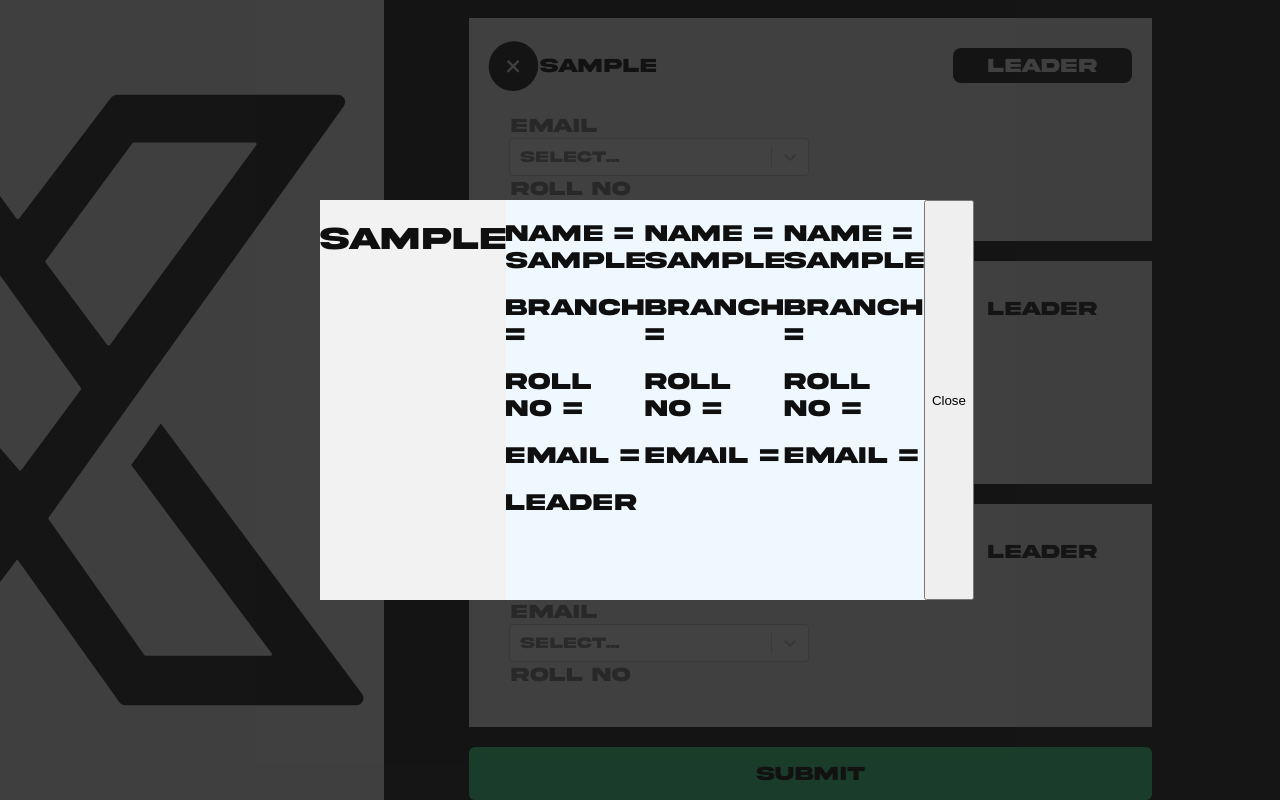
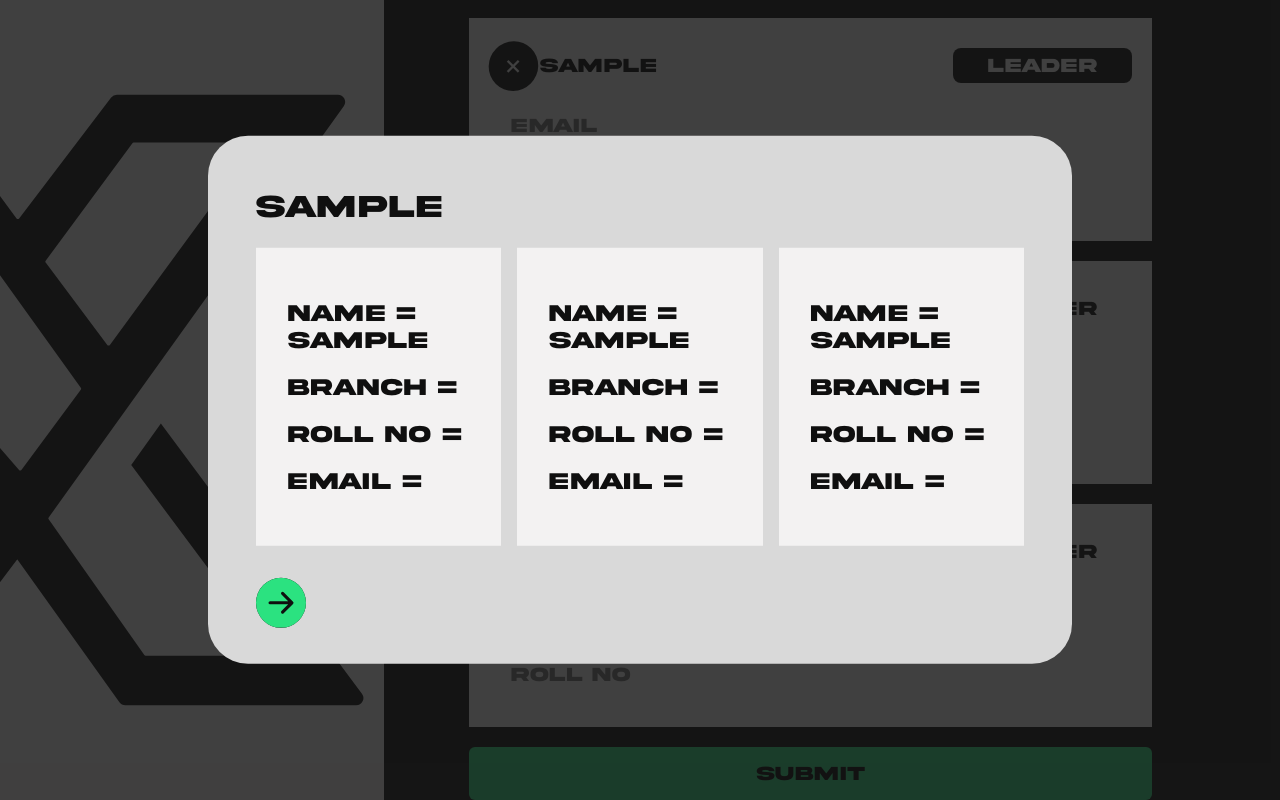
Before and after one commit to Iron0utlaw/NSUTthon24, a React (Create React App) app: page /r in a window 1280 px wide. Both pictures are taken after typing "Sample", "Sample", "Sample", "Sample" into the empty fields and a click on the button "Submit". Built offline with nearby package versions, Linux system fonts and the light colour scheme; no server answers.

Commit message:
Modal CSS added part 1

```diff
--- a/package.json
+++ b/package.json
@@ -10,6 +10,7 @@
     "axios": "^1.4.0",
     "react": "^18.2.0",
     "react-dom": "^18.2.0",
+    "react-icons": "^4.9.0",
     "react-router-dom": "^6.11.2",
     "react-scripts": "5.0.1",
     "react-select": "^5.7.3",
--- a/src/comp/Modal.js
+++ b/src/comp/Modal.js
@@ -2,18 +2,23 @@ import React from 'react'
 import  ReactDOM from 'react-dom'
 import './modal.css'
 import Preview from './Preview'
+import { BsFillArrowRightCircleFill } from 'react-icons/bs'
 const Modal = ({closeModal, data ,team}) => {
   return ReactDOM.createPortal(
     <>
         <div className='modal-wrapper' onClick={closeModal}></div>
         <div className='modal-container'>
-            <h1>{data[0].teamName}</h1>
+            <h1>{!data[0].teamName ? `Team Name`: data[0].teamName}</h1>
+            <div className='team-pre'>
             {
                 data.slice(0,team).map((person) => {
                     return <Preview key={person.id} person={person}/>
                 })
             }
-            <button form='my-form' type='submit' onClick={closeModal}>Close</button>
+            </div>
+            <button className='final-submit-btn' form='my-form' type='submit' onClick={closeModal}>
+              <BsFillArrowRightCircleFill/>
+            </button>
         </div>
     </>,document.querySelector(".ThonModal")
   )
--- a/src/comp/Preview.js
+++ b/src/comp/Preview.js
@@ -8,7 +8,7 @@ const Preview = ({person}) => {
         <h2>Branch = {person.branch}</h2>
         <h2>Roll No = {person.rollno}</h2>
         <h2>Email = {person.email}</h2>
-        {person.leader && <h2>Leader</h2>}
+        {/* {person.leader && <h2>Leader</h2>} */}
     </div>
   )
 }
--- a/src/comp/acc/Myacc.js
+++ b/src/comp/acc/Myacc.js
@@ -118,7 +118,7 @@ const Myacc = ({name, data, setData, id}) => {
         {toggle &&
             <div className='acc-toggle'>
                 <input required type='text' name="email" placeholder="Email" value={data[id].email} onChange={e => emailHandler(e,id)}></input>
-                <Select required className='drop' options={options} onChange={value => newBranchHandler(value,id)}/>
+                <Select required className='drop' placeholder="Branch" options={options} onChange={value => newBranchHandler(value,id)}/>
                 <input required type='text' name="rollno" placeholder="Roll No" value={data[id].rollno} onChange={e => rollnoHandler(e,id)}></input>
             </div>
         }
--- a/src/comp/modal.css
+++ b/src/comp/modal.css
@@ -12,10 +12,30 @@
     top: 50%;
     left: 50%;
     transform: translate(-50%,-50%);
-    background-color: var(--main);
-    height: 50vh;
-    width: 50vw;
+    background-color: #D9D9D9;
+    min-height: max-content;
+    min-width: 60vw;
     color: var(--sec);
-    display: flex;
-    justify-content: space-between;
+    padding: 2rem 3rem;
+    border-radius: 40px;
 }
+
+.team-pre{
+    display: grid;
+    grid-template-columns: repeat(auto-fit, minmax(calc(25% - 1rem), 1fr));
+    grid-auto-flow: row dense;
+    gap: 1em;
+}
+
+.final-submit-btn{
+    position: relative;
+    margin-right: 3rem;
+    margin-top: 2rem;
+    border: none;
+    border-radius: 100%;
+    font-size: 50px;
+    background-color: var(--sec);
+    color: var(--accent);
+    padding: 0;
+    height: 50px;
+}
--- a/src/comp/pre.css
+++ b/src/comp/pre.css
@@ -1,3 +1,4 @@
 .card{
-    background-color: aliceblue;
+    background-color: var(--main);
+    padding: 2rem;
 }
```
Also changed, not shown: 1 other file (tests, documents, lock files or other folders).
